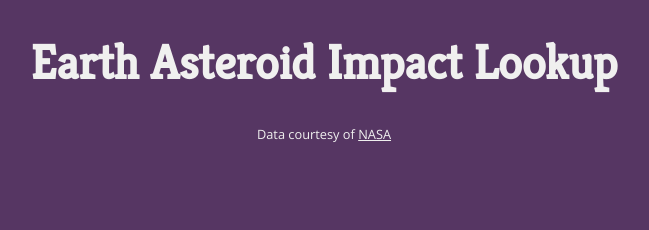
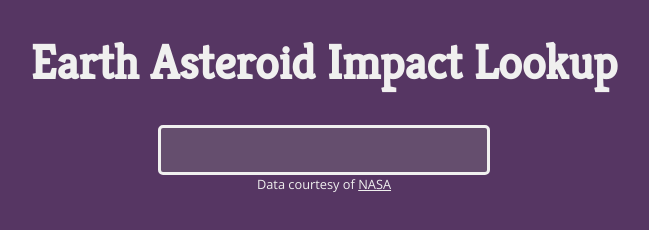
Before and after one commit to evblance/pjs-ajax-type-ahead, a plain HTML site: page index.html in a window 1280 px wide. Shown: the whole page, without its empty margins (316-965 px from the left). Drawn offline with nearby package versions, Linux system fonts and the light colour scheme.

Commit message:
Add search input

```diff
--- a/index.html
+++ b/index.html
@@ -12,6 +12,9 @@
   <header>
     <h1 class="title">Earth Asteroid Impact Lookup</h1>
   </header>
+  <main>
+    <input id="search" class="search" name="search" type="text" />
+  </main>
   <footer>
     <p class="attribution">Data courtesy of <a href="https://data.nasa.gov/resource/y77d-th95.json" target="_blank">NASA</a></p>  </footer>
   <script src="./lookup.js"></script>
--- a/styles.css
+++ b/styles.css
@@ -17,6 +17,23 @@ a {
   margin: 0 auto;
 }
 
+.search {
+  background: hsl(283, 17%, 37%);
+  border: 3px solid hsl(60, 3%, 94%);
+  border-radius: 5px;
+  color: hsl(60, 3%, 94%);
+  display: block;
+  font-size: 1.5rem;
+  padding: 0.5rem;
+  margin: 0 auto;
+  outline: none;
+  transition: background-color 0.3s ease;
+}
+
+.search:focus {
+  background: hsl(283, 17%, 28%);
+}
+
 .title {
   font-family: "Kreon", serif;
   font-size: 3rem;
```
